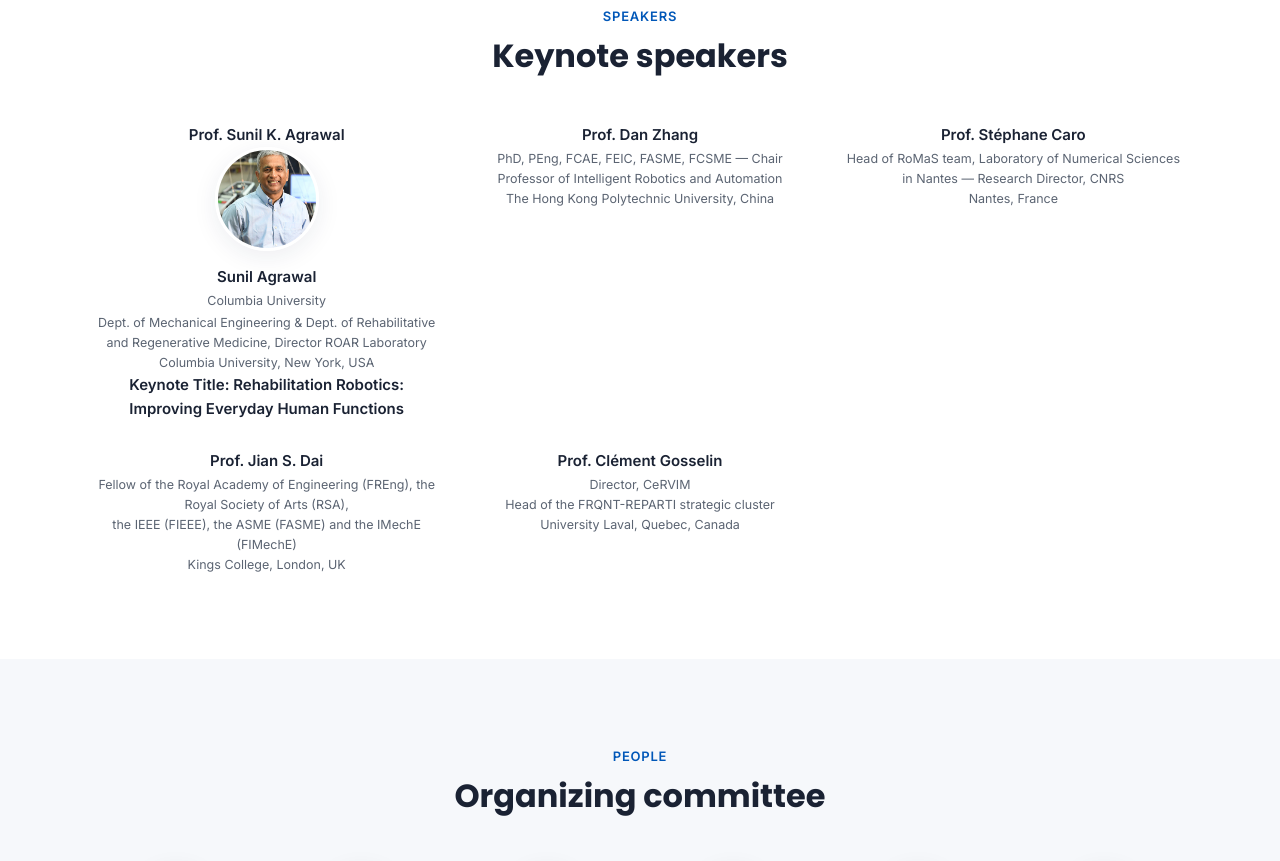
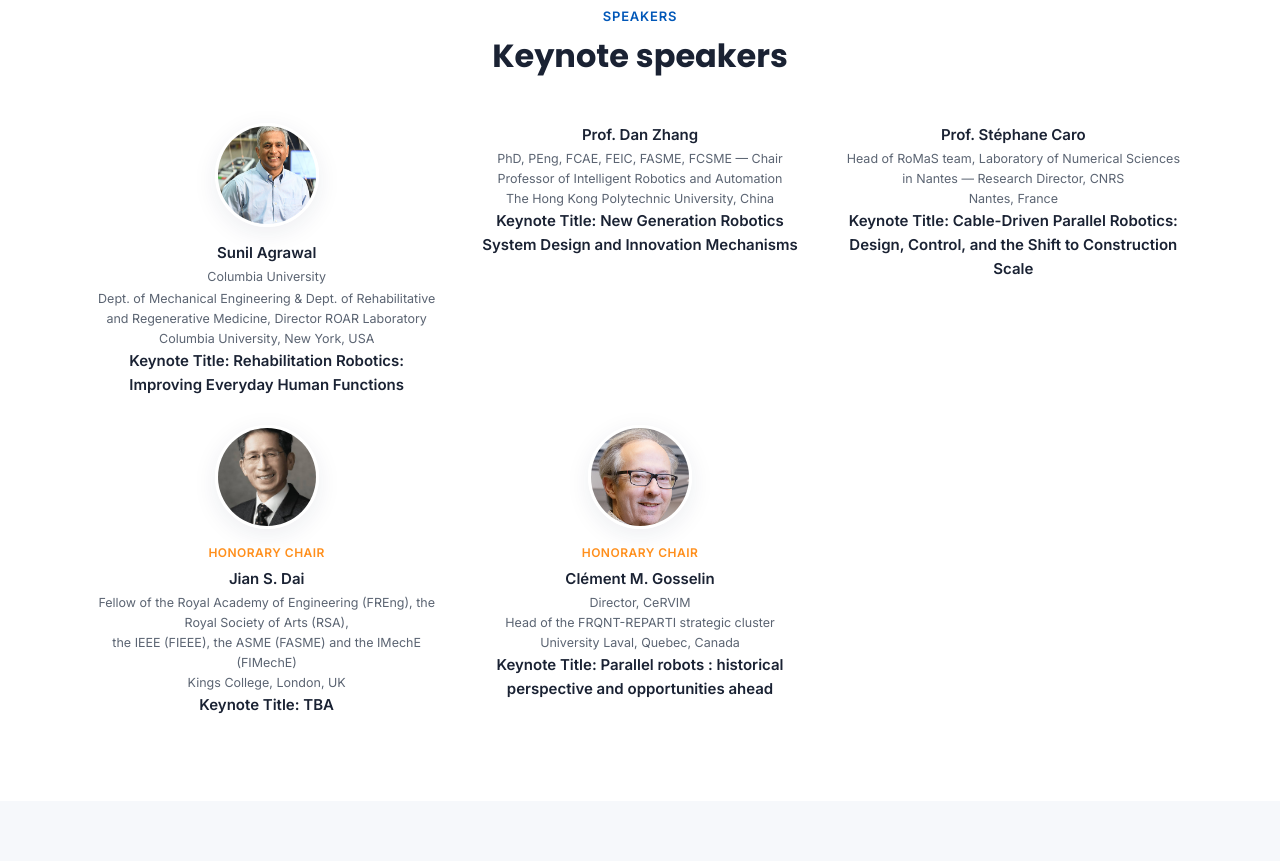
Before and after one commit to bashar2100/PKM2026, a plain HTML site: page index.html in a window 1280 px wide. Shown: the part 5779-6640 px from the top of the page. Drawn offline with Linux system fonts and the light colour scheme; files whose address does not match are found by name.

Commit message:
Update index.html

```diff
--- a/index.html
+++ b/index.html
@@ -246,29 +246,37 @@
     </div>
     <div class="people-grid">
       <div class="person">
-        <div class="name">Prof. Sunil K. Agrawal</div>
-      <div class="person"><img src="assets/img/Sunil_Agrawal.jpg" alt="Sunil Agrawal"><div class="name">Sunil Agrawal</div><div class="affil">Columbia University</div></div>
+      <div class="person"><img src="assets/img/Sunil_Agrawal.jpg" alt="Prof. Sunil K. Agrawal"><div class="name">Sunil Agrawal</div><div class="affil">Columbia University</div></div>
         <div class="affil">Dept. of Mechanical Engineering &amp; Dept. of Rehabilitative and Regenerative Medicine, Director ROAR Laboratory<br>Columbia University, New York, USA</div>
         <div class="name">Keynote Title: Rehabilitation Robotics: Improving Everyday Human Functions</div>
       </div>
       <div class="person">
         <div class="name">Prof. Dan Zhang</div>
         <div class="affil">PhD, PEng, FCAE, FEIC, FASME, FCSME — Chair Professor of Intelligent Robotics and Automation<br>The Hong Kong Polytechnic University, China</div>
+       <div class="name">Keynote Title: New Generation Robotics System Design and Innovation Mechanisms</div>
+
       </div>
+
       <div class="person">
         <div class="name">Prof. Stéphane Caro</div>
         <div class="affil">Head of RoMaS team, Laboratory of Numerical Sciences in Nantes — Research Director, CNRS<br>Nantes, France</div>
+             <div class="name">Keynote Title: Cable-Driven Parallel Robotics: Design, Control, and the Shift to Construction Scale</div>
+
       </div>
 
       <div class="person">
-        <div class="name">Prof. Jian S. Dai</div>
+      <div class="person"><img src="assets/img/jian_dai.jpg" alt="Prof. Jian S. Dai"><div class="role">Honorary Chair</div><div class="name">Jian S. Dai</div></div>
         <div class="affil">Fellow of the Royal Academy of Engineering (FREng), the Royal Society of Arts (RSA),
           <br>the IEEE (FIEEE), the ASME (FASME) and the IMechE (FIMechE) <br>Kings College, London, UK</div>
+          <div class="name">Keynote Title: TBA</div>
+
       </div>
 
       <div class="person">
-        <div class="name">Prof. Clément Gosselin</div>
+        <div class="person"><img src="assets/img/Clement_Gosselin.jpg" alt="Prof. Clément M. Gosselin"><div class="role">Honorary Chair</div><div class="name">Clément M. Gosselin</div></div>
         <div class="affil">Director, CeRVIM <br> Head of the FRQNT-REPARTI strategic cluster <br>University Laval, Quebec, Canada</div>
+        <div class="name">Keynote Title: Parallel robots : historical perspective and opportunities ahead</div>
+
       </div>
 
 
```
